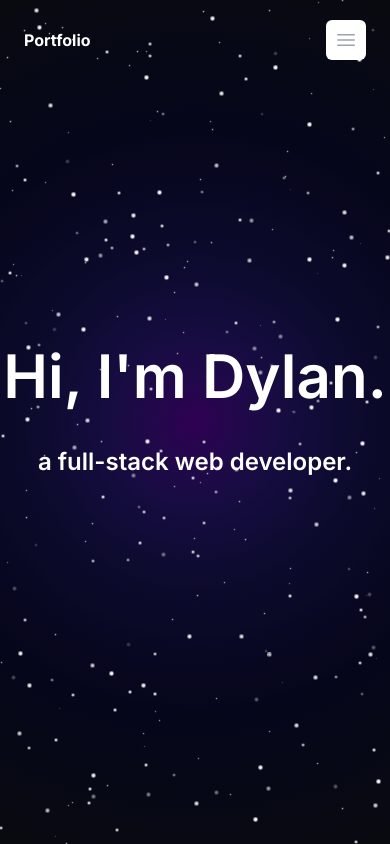
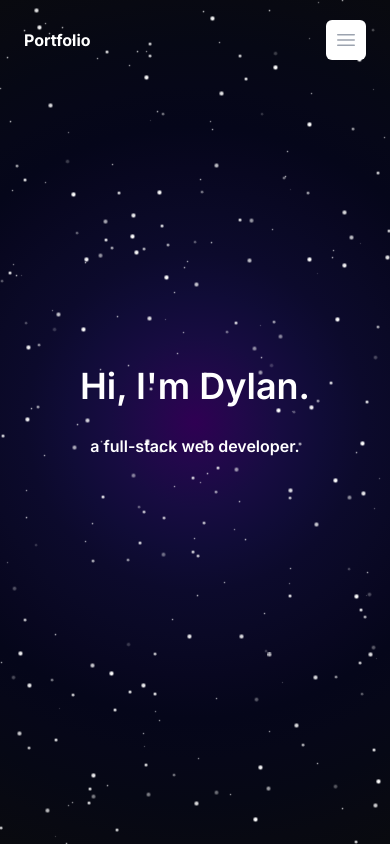
Before and after one commit to DylanWDev/Portfolio, a Next.js app: page / in a window 390 px wide. Built offline with nearby package versions, Linux system fonts and the light colour scheme.

Commit message:
gtid layout done

```diff
--- a/src/app/page.js
+++ b/src/app/page.js
@@ -11,11 +11,11 @@ export default function Home() {
         <Nav />
       </div>
       <div className="pointer-events-none font-semibold text-white flex flex-col items-center justify-center h-screen text-center relative z-10">
-        <h1 className="text-6xl pb-10">
+        <h1 className="text-4xl md:text-5xl lg:text-6xl lg:pb-10 pb-7">
           Hi, I'm Dylan.
           <br />
         </h1>
-        <span className="text-2xl pb-5">a full-stack web developer.</span>
+        <span className="text-md lg:text-2xl pb-5">a full-stack web developer.</span>
       </div>
     </div>
   );
```
Also changed, not shown: src/app/components/Stars/Stars.module.css (added), src/app/globals.css (line endings or trailing spaces).
